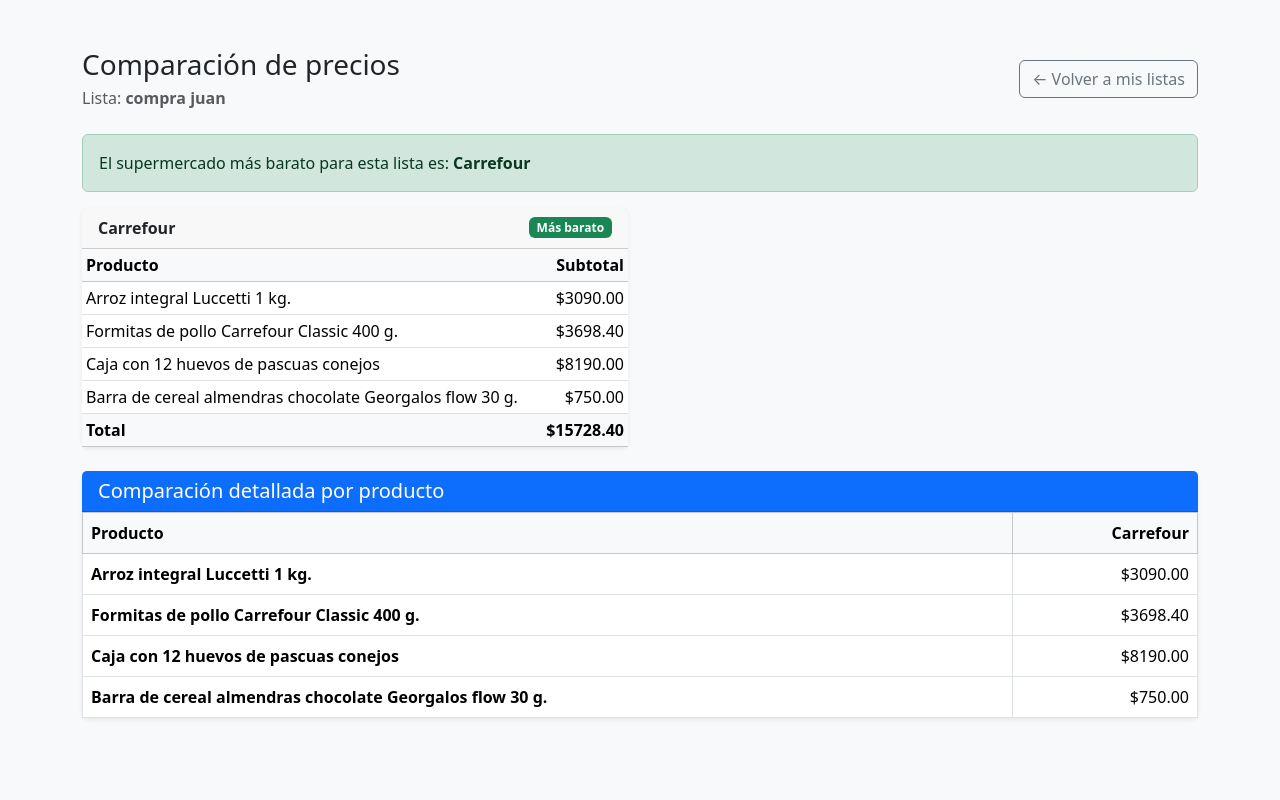
After one commit to juantrix-csv/Carrito-Inteligente, a Flask app: page /lista/10/comparar in a window 1280 px wide. The commit adds this page. Run offline with Flask 3, Linux system fonts and the light colour scheme; some libraries are stand-ins or nearby versions.

Commit message:
vistas de crear lista actualizada y nueva vista de comparacion

```diff
--- a/app.py
+++ b/app.py
@@ -1,6 +1,7 @@
 from flask import Flask, render_template, request, redirect, url_for, session
 from flask_sqlalchemy import SQLAlchemy
 from extensions import db
+from utils import armar_listado_supermercados, calcular_super_mas_barato
 import json
 def create_app():
 
@@ -13,24 +14,81 @@
     db.init_app(app)
     from models import Producto, ListaCompra, PrecioProducto, ProductoSupermercado, Supermercado, ItemListaCompra  # ajustá el import según tu estructura
 
+    def obtener_items_y_total(lista):
+        # Traer ítems de la lista
+        items = ItemListaCompra.query.filter_by(lista_compra_id=lista.id).all()
+
+        for item in items:
+            # Adjuntar el producto para que el template pueda usar item.producto.nombre
+            item.producto = Producto.query.get(item.producto_id)
+            # Como todavía no estamos manejando precios, lo dejamos explícito
+            item.mejor_precio = None
+
+        # Por ahora no calculamos precios reales
+        total = 0
+
+        return items, total
+
     @app.route('/lista/')
     def lista_compra_home():
         listas = ListaCompra.query.order_by(ListaCompra.fecha_creacion.desc()).all()
+
         lista_activa = None
+        items = []
+        total = 0
+
         if 'lista_activa_id' in session:
             lista_activa = ListaCompra.query.get(session['lista_activa_id'])
-        return render_template('lista_compra.html', listas=listas, lista_activa=lista_activa)
+            if lista_activa:
+                items, total = obtener_items_y_total(lista_activa)
+
+        return render_template(
+            'lista_compra.html',
+            listas=listas,
+            lista_activa=lista_activa,
+            items=items,
+            total_estimado=total
+        )
+
+    @app.route('/lista/<int:lista_id>/comparar')
+    def comparar_lista(lista_id):
+        # Obtenemos la lista
+        lista = ListaCompra.query.get_or_404(lista_id)
+
+        # Armamos la estructura con supermercados + items
+        listado = armar_listado_supermercados(lista_id)
+
+        # Calculamos el nombre del super más barato
+        super_mas_barato = calcular_super_mas_barato(listado)
+
+        # IMPORTANTE: pasar lista al template
+        return render_template(
+            "comparar.html",
+            lista=lista,
+            listado=listado,
+            super_mas_barato=super_mas_barato
+        )
 
     @app.route('/lista/crear', methods=['POST'])
     def crear_lista():
         nombre = request.form['nombre'].strip()
         if not nombre:
             return "Nombre requerido", 400
+
         lista = ListaCompra(nombre=nombre)
         db.session.add(lista)
         db.session.commit()
+
         session['lista_activa_id'] = lista.id
-        return render_template('partials/lista_activa.html', lista_activa=lista)
+
+        items, total = obtener_items_y_total(lista)  # va a ser lista vacía
+
+        return render_template(
+            'partials/lista_activa.html',
+            lista_activa=lista,
+            items=items,
+            total_estimado=total
+        )
 
     @app.route('/lista/<int:lista_id>')
     def ver_lista(lista_id):
@@ -44,40 +102,40 @@
         if len(q) < 2:
             return ''
 
-        resultados = db.session.query(
-            Producto, PrecioProducto.precio, Supermercado.nombre
-        ).join(ProductoSupermercado, Producto.id == ProductoSupermercado.producto_id
-        ).join(PrecioProducto, PrecioProducto.producto_supermercado_id == ProductoSupermercado.id
-        ).join(Supermercado, Supermercado.id == ProductoSupermercado.supermercado_id
-        ).filter(Producto.nombre.ilike(f'%{q}%')
-        ).order_by(PrecioProducto.precio.asc()
-        ).limit(10).all()
+        # Buscar SOLO productos genéricos
+        productos = (
+            Producto.query
+            .filter(Producto.nombre.ilike(f'%{q}%'))
+            .order_by(Producto.nombre.asc())
+            .limit(10)
+            .all()
+        )
 
-        if not resultados:
+        if not productos:
             return '<div class="p-3 text-muted">No se encontraron productos</div>'
 
-        html = '<div class="autocomplete-suggestions shadow-lg bg-white rounded border" style="max-height:400px;overflow-y:auto;">'
+        html = '''
+        <div class="autocomplete-suggestions shadow-lg bg-white rounded border"
+            style="max-height:400px;overflow-y:auto;">
+        '''
 
-        for prod, precio, supermercado in resultados:
-            # Todo convertido a JSON válido
+        for prod in productos:
             nombre_js = json.dumps(prod.nombre or "Sin nombre")
-            super_js = json.dumps(supermercado or "Desconocido")
-            precio_js = round(float(precio), 2) if precio else 0
 
+            # precio = 0 y "Genérico" son solo placeholders para tu JS actual
             html += f'''
-            <div class="px-3 py-3 border-bottom" style="cursor:pointer;background:var(--bs-light);"
-                onclick='seleccionarProducto({prod.id}, {nombre_js}, {precio_js}, {super_js})'>
+            <div class="px-3 py-3 border-bottom"
+                style="cursor:pointer;background:var(--bs-light);"
+                onclick='seleccionarProducto({prod.id}, {nombre_js}, 0, "Genérico")'>
                 <div class="d-flex justify-content-between align-items-center">
                     <div>
                         <strong>{prod.nombre}</strong><br>
-                        <small class="text-muted">{supermercado}</small>
-                    </div>
-                    <div class="text-success fw-bold">
-                        ${precio_js if precio_js else "Sin precio"}
+                        <small class="text-muted">Producto genérico</small>
                     </div>
                 </div>
             </div>
             '''
+
         html += '</div>'
         return html
 
@@ -126,45 +184,31 @@
         return cargar_items(lista)
 
     def cargar_items(lista):
-        # ACA ESTABA EL ERROR: usar lista.id, no lista
-        items = ItemListaCompra.query.filter_by(lista_compra_id=lista.id).all()
+        items, total = obtener_items_y_total(lista)
+        return render_template(
+            'partials/items_lista.html',
+            items=items,
+            total_estimado=total
+        )
 
-        for item in items:
-            # Adjuntar el producto para que el template pueda usar item.producto.nombre
-            item.producto = Producto.query.get(item.producto_id)
+    @app.route('/lista/<int:lista_id>/eliminar', methods=['POST'])
+    def eliminar_lista(lista_id):
+        # Buscar la lista
+        lista = ListaCompra.query.get_or_404(lista_id)
 
-            # Buscar el mejor precio actual para ese producto
-            mejor = (
-                db.session.query(PrecioProducto.precio, Supermercado.nombre)
-                .select_from(ProductoSupermercado)
-                .join(
-                    PrecioProducto,
-                    PrecioProducto.producto_supermercado_id == ProductoSupermercado.id
-                )
-                .join(
-                    Supermercado,
-                    Supermercado.id == ProductoSupermercado.supermercado_id
-                )
-                .filter(ProductoSupermercado.producto_id == item.producto_id)
-                .order_by(PrecioProducto.precio.asc())
-                .first()
-            )
+        # Borrar primero todos los items de esa lista
+        ItemListaCompra.query.filter_by(lista_compra_id=lista.id).delete()
 
-            if mejor:
-                item.mejor_precio = type('obj', (object,), {
-                    'precio': mejor[0],
-                    'supermercado': type('obj', (object,), {'nombre': mejor[1]})
-                })
-            else:
-                item.mejor_precio = None
+        # Borrar la lista
+        db.session.delete(lista)
+        db.session.commit()
 
-        # Calcular total estimado de forma segura
-        total = 0
-        for i in items:
-            if getattr(i, 'mejor_precio', None) and i.mejor_precio.precio is not None:
-                total += i.mejor_precio.precio * i.cantidad
+        # Si era la lista activa, sacarla de la sesión
+        if session.get('lista_activa_id') == lista.id:
+            session.pop('lista_activa_id', None)
 
-        return render_template('partials/items_lista.html', items=items, total_estimado=total)
+        # Volver a la vista principal de listas
+        return redirect(url_for('lista_compra_home'))
 
     return app
 
--- /dev/null
+++ b/templates/comparar.html
@@ -0,0 +1,192 @@
+<!DOCTYPE html>
+<html lang="es">
+<head>
+    <meta charset="UTF-8">
+    <meta name="viewport" content="width=device-width, initial-scale=1.0">
+    <title>Comparar precios</title>
+    <link href="https://cdn.jsdelivr.net/npm/bootstrap@5.3.3/dist/css/bootstrap.min.css" rel="stylesheet">
+    <script src="https://unpkg.com/htmx.org@1.9.12"></script>
+    <style>
+        .precio-minimo {
+            font-weight: 600;
+        }
+    </style>
+</head>
+<body class="bg-light">
+<div class="container py-5">
+
+    <!-- Header -->
+    <div class="d-flex justify-content-between align-items-center mb-4">
+        <div>
+            <h1 class="h3 mb-1">Comparación de precios</h1>
+            <p class="text-muted mb-0">
+                Lista: <strong>{{ lista.nombre }}</strong>
+            </p>
+        </div>
+
+        <a href="{{ url_for('lista_compra_home') }}" class="btn btn-outline-secondary">
+            ← Volver a mis listas
+        </a>
+    </div>
+
+    {% if listado and listado|length > 0 %}
+        {% if super_mas_barato %}
+        <div class="alert alert-success">
+            El supermercado más barato para esta lista es:
+            <strong>{{ super_mas_barato }}</strong>
+        </div>
+        {% else %}
+        <div class="alert alert-info">
+            No se pudo determinar un supermercado más barato (no hay precios suficientes).
+        </div>
+        {% endif %}
+
+        <!-- Cards por supermercado (resumen) -->
+        <div class="row g-4 mb-4">
+            {% for superm in listado %}
+                {% set productos = superm["items"] %}
+                {% set ns = namespace(total=0) %}
+                {% for item in productos %}
+                    {% set ns.total = ns.total + item["precio"] %}
+                {% endfor %}
+
+                <div class="col-md-6">
+                    <div class="card shadow-sm border-0 {% if superm["nombre"] == super_mas_barato %}border border-success{% endif %}">
+                        <div class="card-header d-flex justify-content-between align-items-center">
+                            <span class="fw-bold">{{ superm["nombre"] }}</span>
+                            {% if superm["nombre"] == super_mas_barato %}
+                                <span class="badge bg-success">Más barato</span>
+                            {% endif %}
+                        </div>
+                        <div class="card-body p-0">
+                            {% if productos and productos|length > 0 %}
+                            <table class="table mb-0 table-sm align-middle">
+                                <thead class="table-light">
+                                    <tr>
+                                        <th>Producto</th>
+                                        <th class="text-end">Subtotal</th>
+                                    </tr>
+                                </thead>
+                                <tbody>
+                                    {% for item in productos %}
+                                    <tr>
+                                        <td>{{ item["nombre"] }}</td>
+                                        <td class="text-end">
+                                            ${{ "%.2f"|format(item["precio"]) }}
+                                        </td>
+                                    </tr>
+                                    {% endfor %}
+                                </tbody>
+                                <tfoot>
+                                    <tr class="table-light">
+                                        <th>Total</th>
+                                        <th class="text-end">
+                                            ${{ "%.2f"|format(ns.total) }}
+                                        </th>
+                                    </tr>
+                                </tfoot>
+                            </table>
+                            {% else %}
+                                <div class="p-3 text-muted">
+                                    No hay precios disponibles para esta lista en este supermercado.
+                                </div>
+                            {% endif %}
+                        </div>
+                    </div>
+                </div>
+            {% endfor %}
+        </div>
+
+        <!-- Card con tabla de comparación por producto -->
+        <div class="card shadow-sm border-0 mb-4">
+            <div class="card-header bg-primary text-white">
+                <h5 class="mb-0">Comparación detallada por producto</h5>
+            </div>
+
+            <div class="card-body p-0">
+
+                {# 1) Reunimos todos los nombres de productos únicos #}
+                {% set prod_ns = namespace(productos=[]) %}
+                {% for superm in listado %}
+                    {% for item in superm["items"] %}
+                        {% if item["nombre"] not in prod_ns.productos %}
+                            {% set prod_ns.productos = prod_ns.productos + [item["nombre"]] %}
+                        {% endif %}
+                    {% endfor %}
+                {% endfor %}
+
+                {% if prod_ns.productos and prod_ns.productos|length > 0 %}
+                <div class="table-responsive">
+                    <table class="table table-bordered table-hover align-middle mb-0">
+                        <thead class="table-light">
+                            <tr>
+                                <th class="bg-light">Producto</th>
+                                {% for superm in listado %}
+                                    <th class="text-end bg-light">{{ superm["nombre"] }}</th>
+                                {% endfor %}
+                            </tr>
+                        </thead>
+                        <tbody>
+
+                            {% for nombre_prod in prod_ns.productos %}
+
+                                {# 2) Precios de ese producto en todos los supers #}
+                                {% set precios = [] %}
+                                {% for superm in listado %}
+                                    {% for item in superm["items"] %}
+                                        {% if item["nombre"] == nombre_prod %}
+                                            {% set precios = precios + [item["precio"]] %}
+                                        {% endif %}
+                                    {% endfor %}
+                                {% endfor %}
+                                {% set precio_min = precios|min if precios else None %}
+
+                                <tr>
+                                    <td class="fw-semibold">{{ nombre_prod }}</td>
+
+                                    {% for superm in listado %}
+                                        {% set cell = namespace(precio=None) %}
+                                        {% for item in superm["items"] %}
+                                            {% if item["nombre"] == nombre_prod %}
+                                                {% set cell.precio = item["precio"] %}
+                                            {% endif %}
+                                        {% endfor %}
+
+                                        <td class="text-end">
+                                            {% if cell.precio is not none %}
+                                                {% if precio_min is not none and cell.precio == precio_min %}
+                                                    <span class="badge bg-success">
+                                                        ${{ "%.2f"|format(cell.precio) }}
+                                                    </span>
+                                                {% else %}
+                                                    ${{ "%.2f"|format(cell.precio) }}
+                                                {% endif %}
+                                            {% else %}
+                                                <span class="text-muted">—</span>
+                                            {% endif %}
+                                        </td>
+                                    {% endfor %}
+                                </tr>
+
+                            {% endfor %}
+
+                        </tbody>
+                    </table>
+                </div>
+                {% else %}
+                    <div class="p-4 text-center text-muted">
+                        No hay productos para comparar.
+                    </div>
+                {% endif %}
+            </div>
+        </div>
+
+    {% else %}
+        <div class="alert alert-info">
+            Aún no hay información de precios para esta lista.
+        </div>
+    {% endif %}
+
+</div>
+</body>
+</html>
```
Also changed, not shown: templates/partials/lista_activa.html (+16 -0 lines), utils.py (+58 -9 lines), instance/super_app.db.
